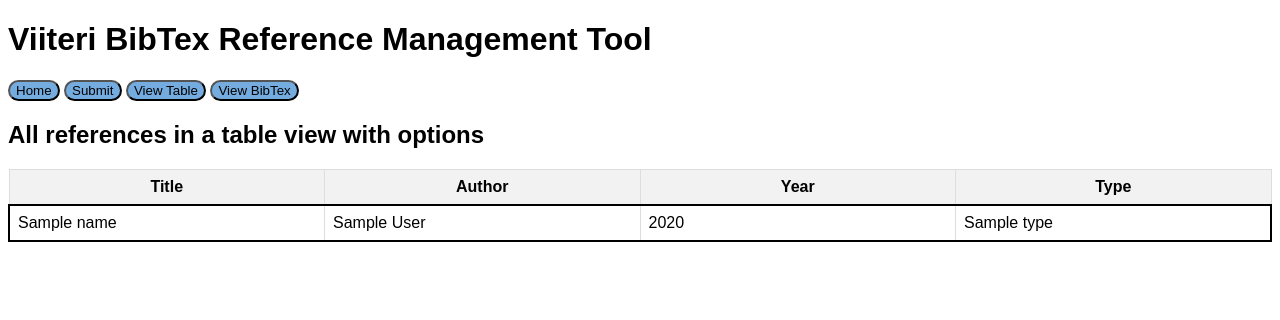
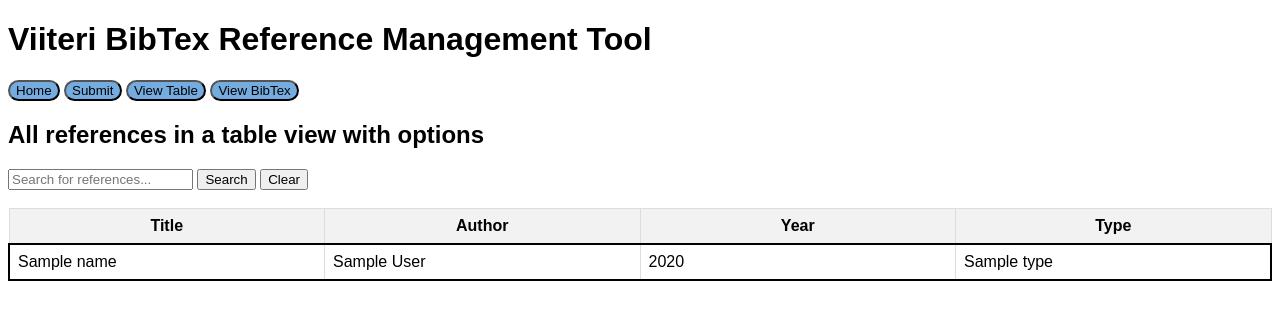
Before and after one commit to 3nd3r1/viiteri, a Flask app: template viiteri/templates/list.html in a window 1280 px wide. Shown: the top 320 px of the page. Run offline with Flask 3, Linux system fonts and the light colour scheme; the template is opened without the code that fills it: most values are stand-ins (such as "Sample title", 1, 10 or a date in 2020).

Commit message:
Search-toiminto templatesissa ja routesissa

```diff
--- a/viiteri/templates/list.html
+++ b/viiteri/templates/list.html
@@ -2,7 +2,12 @@
 %}
 <div>
 	<h2>All references in a table view with options</h2>
-
+	<form action="/list" method="get">
+        <input type="text" name="search" placeholder="Search for references...">
+        <button type="submit">Search</button>
+        <a href="/list"><button type="button">Clear</button></a>
+    </form>
+    <br>
     <table>
         <tr>
             <!-- En ole järjestyksestä ihan varma, mutta näytti kutakuinkin sopivalta. -->
```
Also changed, not shown: viiteri/routes/list_references.py (+6 -3 lines).
